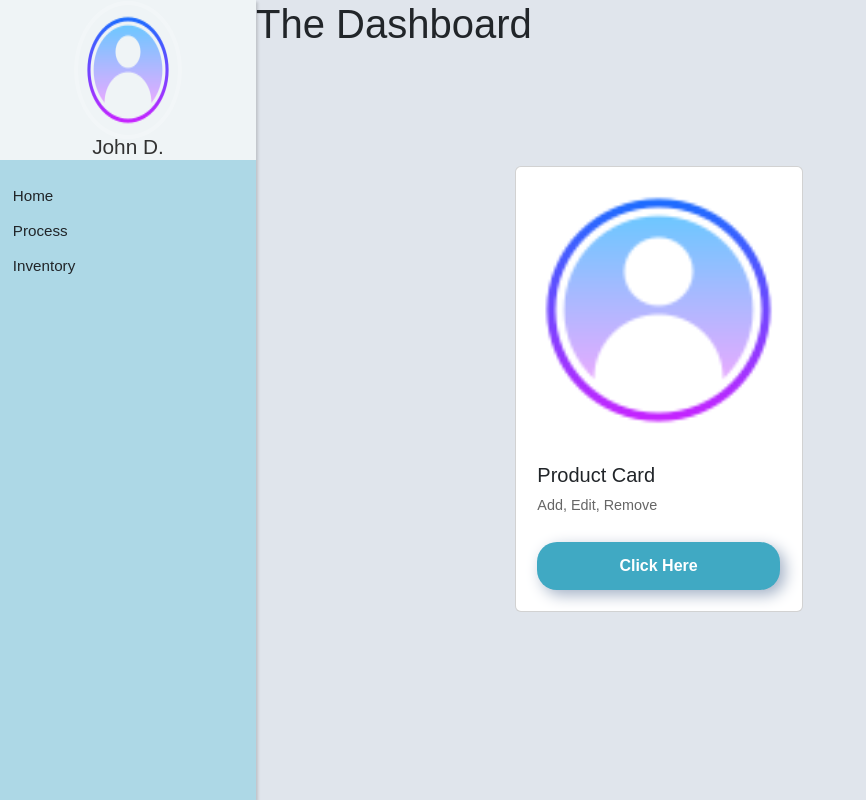
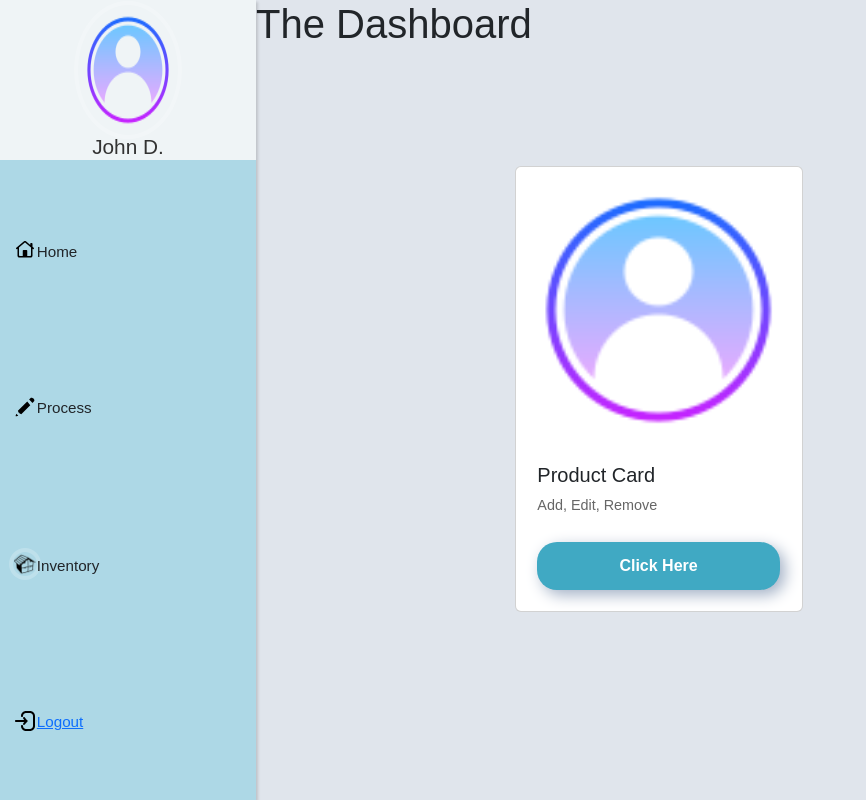
Before and after one commit to SayyedSuheir/DashboardDemoNextjs, a Next.js app in the folder thedashboardapp/: page /dashboardhomepage in a window 1280 px wide. Shown: the whole page, without its empty margins (0-866 px from the left). Built offline with nearby package versions, Linux system fonts and the light colour scheme.

Commit message:
roll-back

```diff
--- a/thedashboardapp/components/sidenav/SideNav.jsx
+++ b/thedashboardapp/components/sidenav/SideNav.jsx
@@ -1,37 +1,92 @@
 "use client";
-
+import Image from "next/image";
 import Link from "next/link";
-import Image from "next/image";
-
 export default function SideNav() {
   return (
+
     <nav className="menu" tabIndex="0">
+            <div className="smartphone-menu-trigger"></div>
             <header className="avatar">
                 <div className="avatar-img">
-          <Image src="/user-default.png" alt="profile" width={100} height={100} />
+                    <Image
+                     src="/user-default.png"
+                      alt="profile picture"
+                      width={100}
+                      height={100}
+                      />
                 </div>
                 <div className="avatar-username">
                     <h2>John D.</h2>
                 </div>
             </header>
+            <ul className="sidenav-container">
+              <div className="sidenav-middle">
+                    <div className="sidenav-home">
+                    <div className="home-img">
+                        <svg xmlns="http://www.w3.org/2000/svg" viewBox="0 0 64 64" width="24px" height="24px">
+                                <path d="M 32 8 C 31.08875 8 30.178047 8.3091875 29.435547 8.9296875 L 8.8007812 26.171875 C 8.0357812 26.810875 7.7634844 27.925203 8.2714844 28.783203 C 8.9184844 29.875203 10.35025 30.088547 11.28125 29.310547 L 12 28.710938 L 12 47 C 12 49.761 14.239 52 17 52 L 47 52 C 49.761 52 52 49.761 52 47 L 52 28.712891 L 52.71875 29.3125 C 53.09275 29.6255 53.546047 29.777344 53.998047 29.777344 C 54.693047 29.777344 55.382672 29.416656 55.763672 28.722656 C 56.228672 27.874656 55.954891 26.803594 55.212891 26.183594 L 52 23.498047 L 52 15 C 52 13.895 51.105 13 50 13 L 48 13 C 46.895 13 46 13.895 46 15 L 46 18.484375 L 34.564453 8.9296875 C 33.821953 8.3091875 32.91125 8 32 8 z M 32 12.152344 C 32.11475 12.152344 32.228766 12.191531 32.322266 12.269531 L 48 25.369141 L 48 46 C 48 47.105 47.105 48 46 48 L 38 48 L 38 34 C 38 32.895 37.105 32 36 32 L 28 32 C 26.895 32 26 32.895 26 34 L 26 48 L 18 48 C 16.895 48 16 47.105 16 46 L 16 25.367188 L 31.677734 12.269531 C 31.771234 12.191531 31.88525 12.152344 32 12.152344 z"/>
+                        </svg>
+                    </div>
+                    <div className="home-label">
+                            <li tabIndex="0" className="icon-dashboard">
+                                <span>Home</span>
 
-      <ul className="sidenav-container">
-        <li className="icon-dashboard">
-          <span>Home</span>
                             </li>
-        <li className="icon-process">
+                        </div>
+                    </div>
+                    <div className="sidenav-process">
+                        <div className="process-img">
+                            <svg xmlns="http://www.w3.org/2000/svg" viewBox="0 0 64 64" width="24px" height="24px"><path d="M22 51c-1-1-4-1-4-1l-.425-1.274c-.362-1.086-1.215-1.939-2.301-2.301L14 46c0 0 .5-2.5-1-4l25-25 8 10L22 51zM52 21l-9-9 4.68-4.68c0 0 3.5-1.5 7 2s2 7 2 7L52 21zM9 50l-1.843 4.476c-.614 1.49.877 2.981 2.367 2.367L14 55 9 50z"/>
+                            </svg>
+                        </div>
+                        <div className="process-label">
+                            <li tabIndex="0" className="icon-customers">
+
                                 <span>Process</span>
                             </li>
-        <li className="icon-inventory">
+                        </div>
+                    </div>
+                    <div className="sidenav-inventory">
+                        <div className="inventory-img">
+                            <Image
+                                    src="/icons8-inventory-50.png"
+                                    width={24}
+                                    height={24}
+                                    alt="inventory"
+
+                                />
+                        </div>
+                        <div className="inventory-label">
+                            <li tabIndex="0" className="icon-users">
+
                                 <span>Inventory</span>
                             </li>
-      </ul>
-
+                        </div>
+                    </div>
+              </div>
               <div className="sidenav-footer">
                 <Link href="/">
+                    <div className="logout">
+
+                            <div className="logout-img">
+
+                                <svg xmlns="http://www.w3.org/2000/svg" width="24px" height="24px" viewBox="0 0 24 24" fill="none">
+                                    <path d="M13 2C10.2386 2 8 4.23858 8 7C8 7.55228 8.44772 8 9 8C9.55228 8 10 7.55228 10 7C10 5.34315 11.3431 4 13 4H17C18.6569 4 20 5.34315 20 7V17C20 18.6569 18.6569 20 17 20H13C11.3431 20 10 18.6569 10 17C10 16.4477 9.55228 16 9 16C8.44772 16 8 16.4477 8 17C8 19.7614 10.2386 22 13 22H17C19.7614 22 22 19.7614 22 17V7C22 4.23858 19.7614 2 17 2H13Z" fill="#000000"/>
+                                    <path d="M3 11C2.44772 11 2 11.4477 2 12C2 12.5523 2.44772 13 3 13H11.2821C11.1931 13.1098 11.1078 13.2163 11.0271 13.318C10.7816 13.6277 10.5738 13.8996 10.427 14.0945C10.3536 14.1921 10.2952 14.2705 10.255 14.3251L10.2084 14.3884L10.1959 14.4055L10.1915 14.4115C10.1914 14.4116 10.191 14.4122 11 15L10.1915 14.4115C9.86687 14.8583 9.96541 15.4844 10.4122 15.809C10.859 16.1336 11.4843 16.0346 11.809 15.5879L11.8118 15.584L11.822 15.57L11.8638 15.5132C11.9007 15.4632 11.9553 15.3897 12.0247 15.2975C12.1637 15.113 12.3612 14.8546 12.5942 14.5606C13.0655 13.9663 13.6623 13.2519 14.2071 12.7071L14.9142 12L14.2071 11.2929C13.6623 10.7481 13.0655 10.0337 12.5942 9.43937C12.3612 9.14542 12.1637 8.88702 12.0247 8.7025C11.9553 8.61033 11.9007 8.53682 11.8638 8.48679L11.822 8.43002L11.8118 8.41602L11.8095 8.41281C11.4848 7.96606 10.859 7.86637 10.4122 8.19098C9.96541 8.51561 9.86636 9.14098 10.191 9.58778L11 9C10.191 9.58778 10.1909 9.58773 10.191 9.58778L10.1925 9.58985L10.1959 9.59454L10.2084 9.61162L10.255 9.67492C10.2952 9.72946 10.3536 9.80795 10.427 9.90549C10.5738 10.1004 10.7816 10.3723 11.0271 10.682C11.1078 10.7837 11.1931 10.8902 11.2821 11H3Z" fill="#000000"/>
+                                </svg>
+                            </div>
+                            <div className="logout-label">
+                                <li tabIndex="0" className="icon-settings">
+
                                     <span>Logout</span>
+                                </li>
+                            </div>
+
+                    </div>
                 </Link>
              </div>
+            </ul>
     </nav>
-  );
+
+  )
 }
```
Lines whose indentation alone changed are shown as unchanged.
